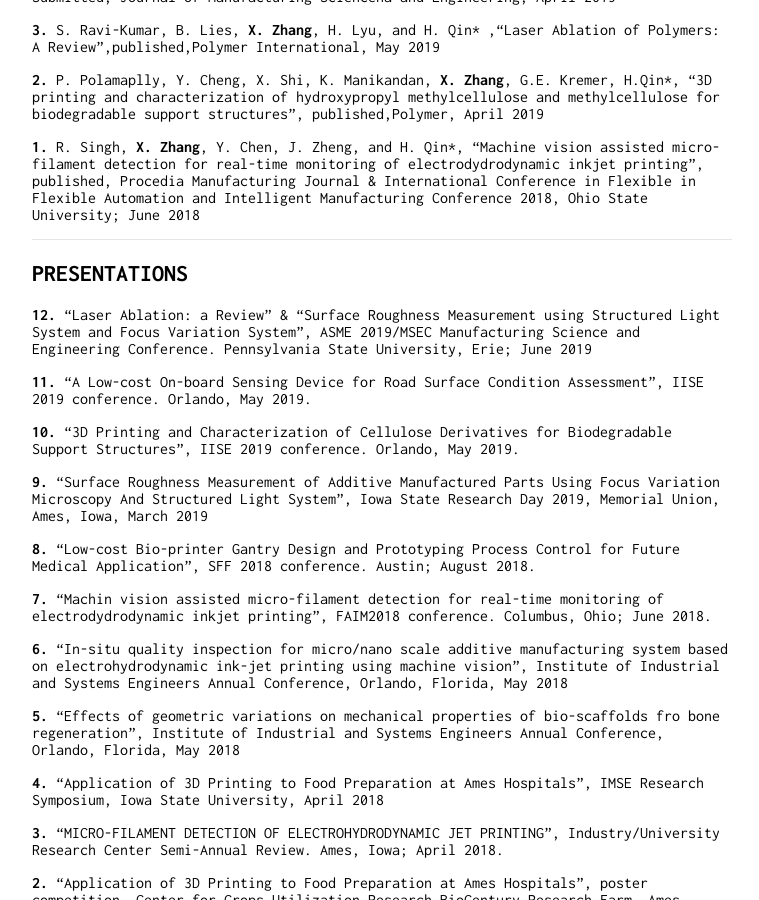
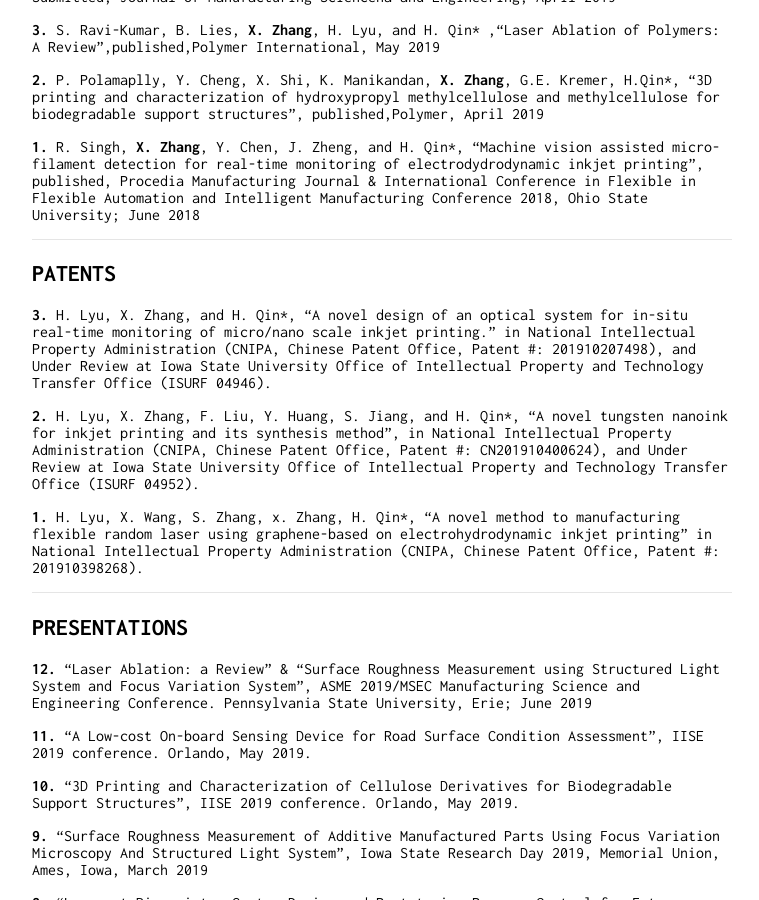
Before and after one commit to zhangxiao2018/zhangxiao2018.github.io, a Jekyll site: the page built from index.md, in a window 1280 px wide and 900 px high, scrolled down 2521 px. Shown: the whole window, without its empty margins (258-1017 px from the left). Built offline with Jekyll 4.4.1, drawn with Linux system fonts in a browser that asks for light colours; our own code applies the rules of GitHub Pages for plain Markdown files.

Commit message:
Update index.md

```diff
--- a/index.md
+++ b/index.md
@@ -108,6 +108,14 @@ Packing and testing wafer, maintain PVD, CVD, photoresist coater/decoater machin
 
 **1.** R. Singh, **X. Zhang**, Y. Chen, J. Zheng, and H. Qin*, “Machine vision assisted micro-filament detection for real-time monitoring of electrodydrodynamic inkjet printing”, published, Procedia Manufacturing Journal & International Conference in Flexible in Flexible Automation and Intelligent Manufacturing Conference 2018, Ohio State University; June 2018
 
+- - -
+## PATENTS
+
+**3.** H. Lyu, X. Zhang, and H. Qin*, “A novel design of an optical system for in-situ real-time monitoring of micro/nano scale inkjet printing.”  in National Intellectual Property Administration (CNIPA, Chinese Patent Office, Patent #: 201910207498), and Under Review at Iowa State University Office of Intellectual Property and Technology Transfer Office (ISURF 04946).
+
+**2.** H. Lyu, X. Zhang, F. Liu, Y. Huang, S. Jiang, and H. Qin*, “A novel tungsten nanoink for inkjet printing and its synthesis method”, in National Intellectual Property Administration (CNIPA, Chinese Patent Office, Patent #: CN201910400624), and Under Review at Iowa State University Office of Intellectual Property and Technology Transfer Office (ISURF 04952).
+
+**1.** H. Lyu, X. Wang, S. Zhang, x. Zhang, H. Qin*, “A novel method to manufacturing flexible random laser using graphene-based on electrohydrodynamic inkjet printing” in National Intellectual Property Administration (CNIPA, Chinese Patent Office, Patent #: 201910398268).
 
 - - -
 ## PRESENTATIONS
```
